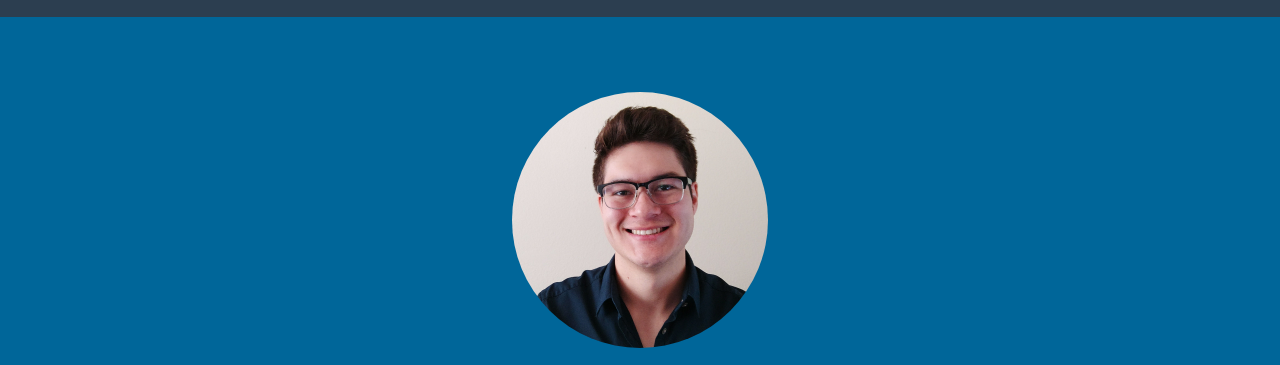
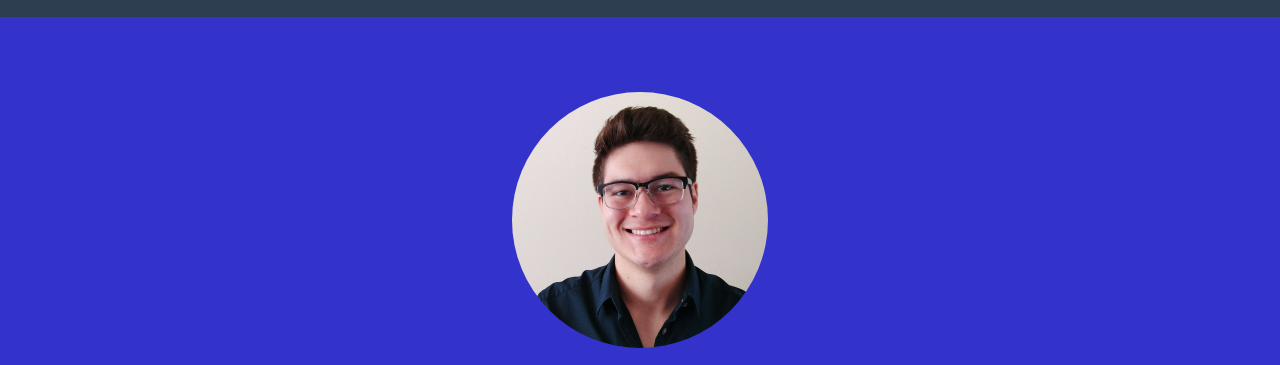
Before and after one commit to nolanmoore/nullhan.github.io, a website: page index.html in a window 1280 px wide. Shown: the part 83-448 px from the top of the page. Drawn offline with nearby package versions, Linux system fonts and the light colour scheme.

Commit message:
changed color theme to purple

```diff
--- a/less/variables.less
+++ b/less/variables.less
@@ -5,8 +5,8 @@
 @theme-primary:    #2C3E50;
 //@theme-success:    #18BC9C; // green
 //@theme-success:    #ff9933; // orange
-//@theme-success:    #ff6666; //salmon
-@theme-success:    #006699; //blue
+//@theme-success:    #ff6666; // salmon
+@theme-success:    #3333cc; // purple
 
 @gray-base:        #000;
 @gray-darker:      lighten(@gray-base, 13.5%); // #222
```
Also changed, not shown: css/freelancer.css, css/freelancer.min.css.
